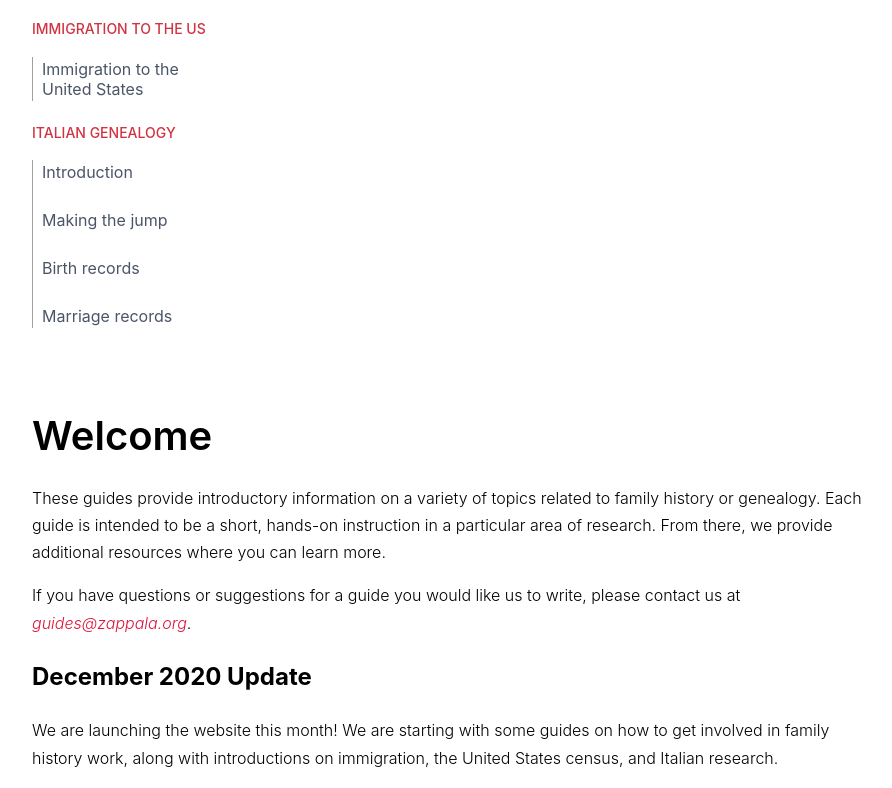
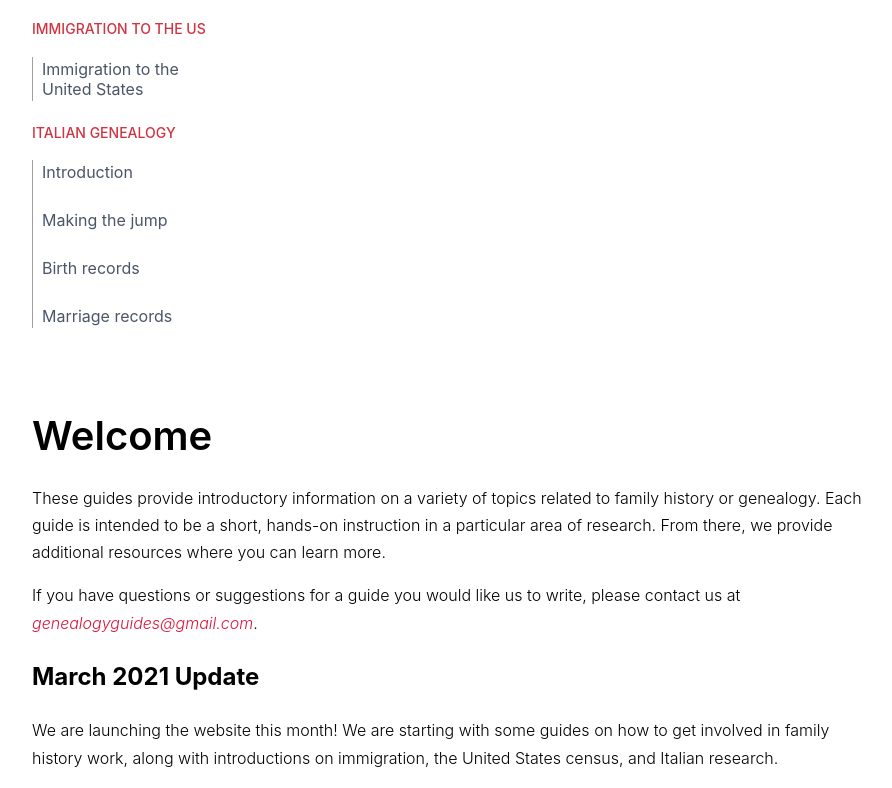
Before and after one commit to zappala/genealogy-guides, a Gatsby site: page /getting-started/welcome/ in a window 1280 px wide. Shown: the part 403-1191 px from the top of the page, without its empty margins (0-892 px from the left). Built offline with nearby package versions, Linux system fonts and the light colour scheme; Gatsby itself is replaced by a stand-in of ours.

Commit message:
Small changes + favicon

```diff
--- a/src/guides/getting-started/welcome.mdx
+++ b/src/guides/getting-started/welcome.mdx
@@ -4,9 +4,8 @@ title: "Welcome"
 
 These guides provide introductory information on a variety of topics related to family history or genealogy. Each guide is intended to be a short, hands-on instruction in a particular area of research. From there, we provide additional resources where you can learn more.
 
-If you have questions or suggestions for a guide you would like us to write, please contact us at `guides@zappala.org`.
+If you have questions or suggestions for a guide you would like us to write, please contact us at `genealogyguides@gmail.com`.
 
-## December 2020 Update
+## March 2021 Update
 
-We are launching the website this month! We are starting with some guides on how to get involved in family history work,
-along with introductions on immigration, the United States census, and Italian research.
+We are launching the website this month! We are starting with some guides on how to get involved in family history work, along with introductions on immigration, the United States census, and Italian research.
```
Also changed, not shown: favicon/favicon.png (added), static/android-chrome-192x192.png (added), static/android-chrome-512x512.png (added), static/apple-touch-icon.png (added), static/favicon-16x16.png (added), static/favicon-32x32.png (added), static/favicon.ico, static/site.webmanifest (added), 2 other files.
